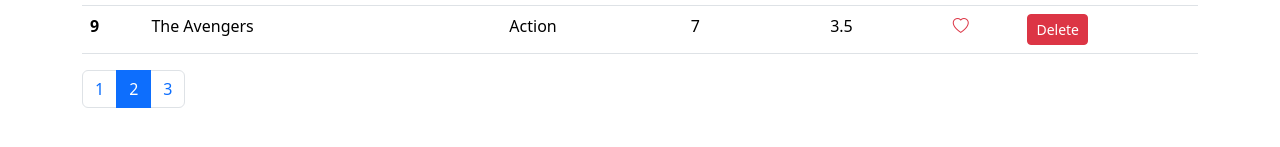
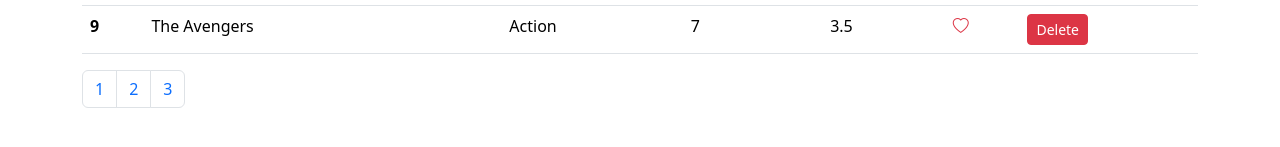
Before and after one commit to SKGWL2609/vidly-latest, a React (Vite) app: page / in a window 1280 px wide. Shown: the part 553-700 px from the top of the page. Built offline with nearby package versions, Linux system fonts and the light colour scheme.

Commit message:
Pagination - Displaying Pagination

```diff
--- a/src/components/common/Pagination.jsx
+++ b/src/components/common/Pagination.jsx
@@ -1,29 +1,31 @@
 import React from "react";
+import _ from "lodash";
 
 // Interface
 // input: page number, page size,
 
 const Pagination = (props) => {
+  const { itemsCount, pageSize, onPageChange, currentPage } = props;
+  const pagesCount = Math.ceil(itemsCount / pageSize);
+  // [1,2,3..].map()
+  // [1,..., pagesCount].map()
+  // use loadsh
+
+  if (pagesCount === 1) return null;
+  const pages = _.range(1, pagesCount + 1);
+
   return (
     <>
       <nav>
         <ul className="pagination">
-          <li className="page-item">
+          {pages.map(page =>
+            <li className="page-item" key={page}>
             <a className="page-link" href="#">
-              1
+             {page}
             </a>
           </li>
+          )}
 
-          <li className="page-item">
-            <a className="page-link active" href="#">
-              2
-            </a>
-          </li>
-          <li className="page-item">
-            <a className="page-link" href="#">
-              3
-            </a>
-          </li>
         </ul>
       </nav>
     </>
--- a/src/components/movies.jsx
+++ b/src/components/movies.jsx
@@ -7,7 +7,8 @@ class Movies extends Component {
   //   initialize movies using fakeMovieService
   state = {
     movies: getMovies(),
-    pageSize: 4
+    pageSize: 4,
+    currentPage: 1,
   };
 
   handleDelete = (movie) => {
@@ -29,11 +30,9 @@ class Movies extends Component {
     this.setState({ movies });
   };
 
-  handlePageChange = page => {
-console.log('Clicked', page);
-
-  }
-
+  handlePageChange = (page) => {
+    console.log("Clicked", page);
+  };
 
   render() {
     const { length: movieCount } = this.state.movies;
@@ -85,7 +84,12 @@ console.log('Clicked', page);
             ))}
           </tbody>
         </table>
-        <Pagination itemsCount={movieCount} pageSize={this.state.pageSize} onPageChange={this.handlePageChange}/>
+        <Pagination
+          itemsCount={movieCount}
+          pageSize={this.state.pageSize}
+          onPageChange={this.handlePageChange}
+
+        />
       </>
     );
   }
```
